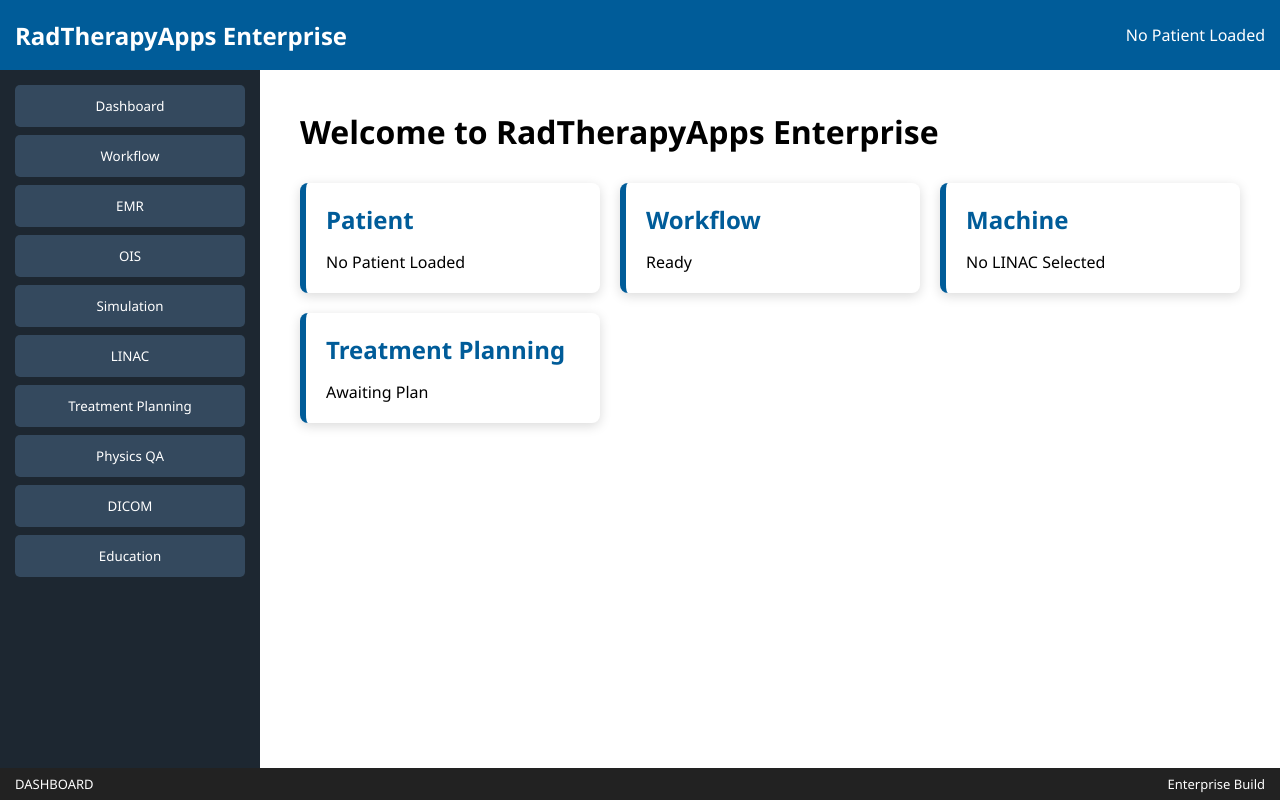
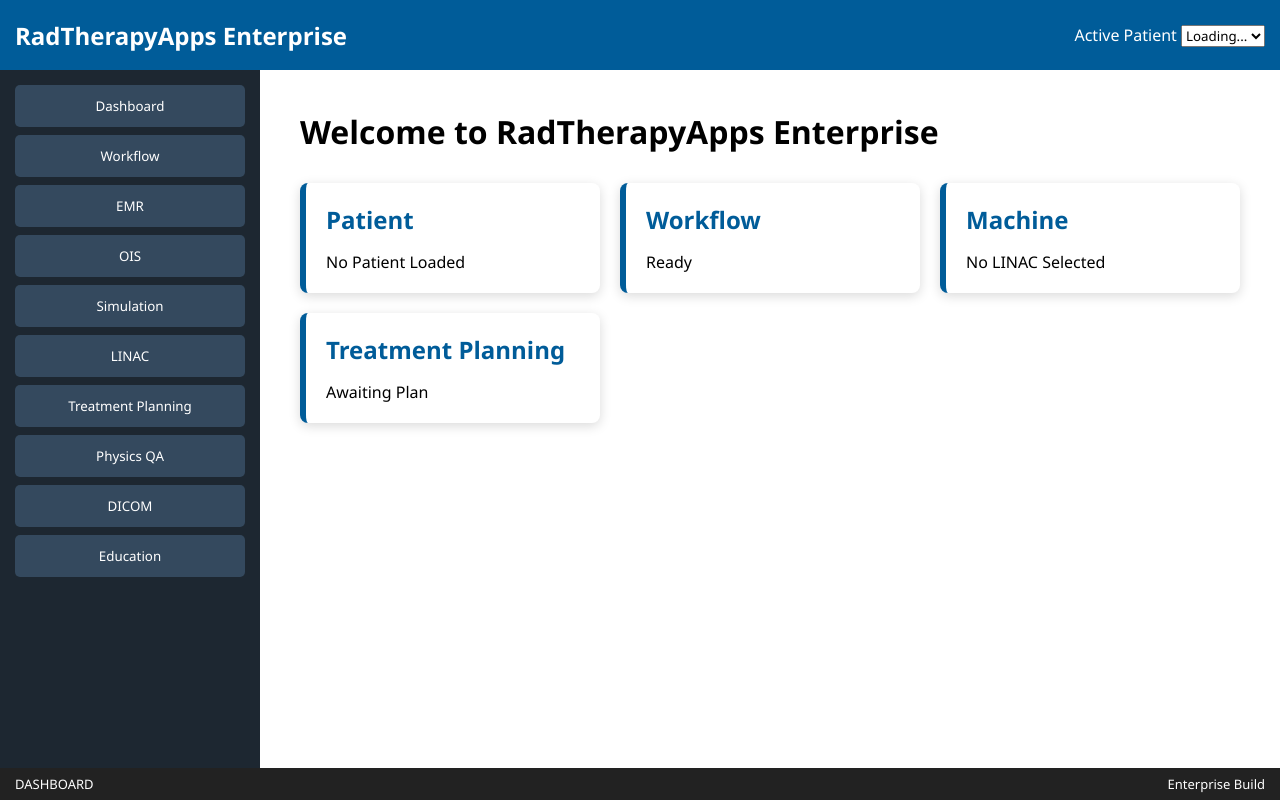
Before and after one commit to RTApps79/RadTherapyAppsEnterprise-, a plain HTML site: page index.html in a window 1280 px wide. Drawn offline with Linux system fonts and the light colour scheme.

Commit message:
Enhance patient info with selector and label
Updated patient information section to include a label and a dropdown for selecting patients.

```diff
--- a/index.html
+++ b/index.html
@@ -36,14 +36,25 @@ content="width=device-width, initial-scale=1.0">
 
     </div>
 
-    <div class="patientInfo">
+ <div class="patientInfo">
 
-        <span id="currentPatient">
-            No Patient Loaded
-        </span>
+    <label for="patientSelector">
 
-    </div>
+        Active Patient
 
+    </label>
+
+    <select id="patientSelector">
+
+        <option>
+
+            Loading...
+
+        </option>
+
+    </select>
+
+</div>
 </header>
 
 
```
